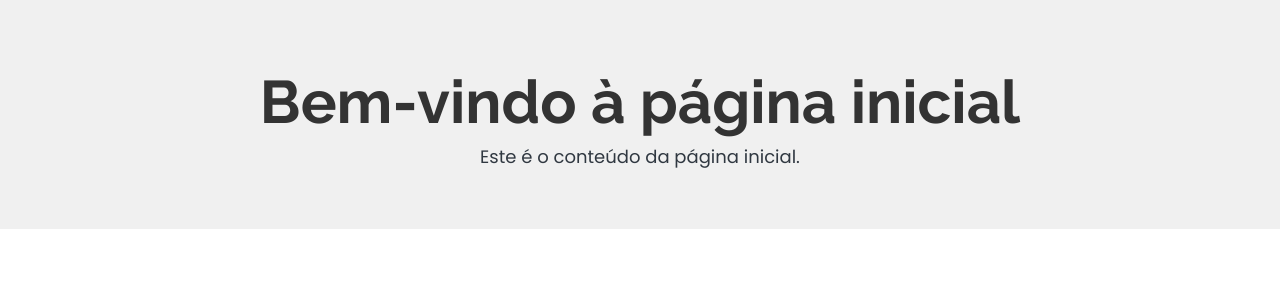
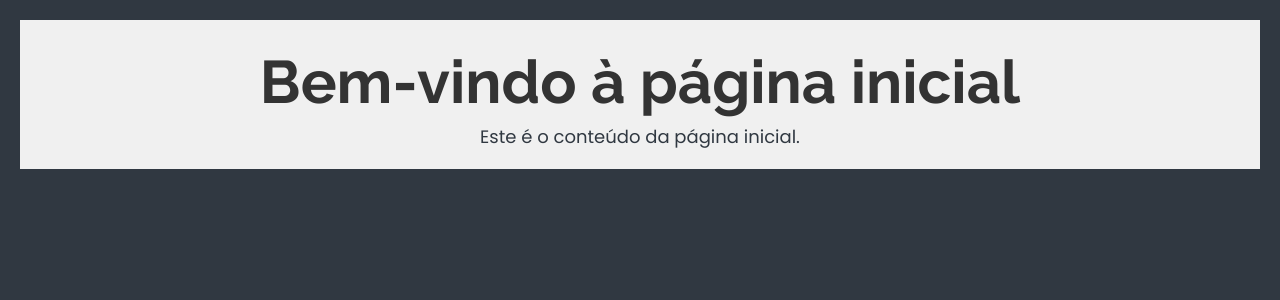
Before and after one commit to Edmitsu/adminLanche, a Vue app in the folder Public/: page /home in a window 1280 px wide. Shown: the top 300 px of the page. Built offline with nearby package versions, Linux system fonts and the light colour scheme.

Commit message:
background

```diff
--- a/Public/src/App.vue
+++ b/Public/src/App.vue
@@ -1,28 +1,19 @@
 <template>
-  <div>
-    <header>
-      <Nav />
-    </header>
-
-    <main>
-      <router-view></router-view>
-    </main>
-  </div>
+  <section id="Nav">
+    <Nav />
+  </section>
+  <section id="Content">
+    <router-view></router-view>
+  </section>
 </template>
 
 <script setup>
 import Nav from "./components/Nav.vue";
-import AddBebida from './components/AddBebidas.vue';
-import AddHamburguer from './components/AddHamburguer.vue'
-import AddPorcoes from './components/AddPorcoes.vue'
-import AtualizaBebidas from './components/AtualizaBebidas.vue'
-import AtualizaHamburguer from './components/AtualizaHamburguer.vue'
-import AtualizaPorcoes from './components/AtualizaPorcoes.vue'
-import Cadastro from './components/Cadastro.vue'
-import Home from './components/Home.vue'
-import Login from './components/Login.vue'
+
 </script>
 
-<style scoped>
-  /* Estilos do componente App.vue */
+<style>
+.Content{
+  height: 100%;
+}
 </style>
--- a/Public/src/assets/base.css
+++ /dev/null
@@ -1,86 +0,0 @@
-/* color palette from <https://github.com/vuejs/theme> */
-:root {
-  --vt-c-white: #ffffff;
-  --vt-c-white-soft: #f8f8f8;
-  --vt-c-white-mute: #f2f2f2;
-
-  --vt-c-black: #181818;
-  --vt-c-black-soft: #222222;
-  --vt-c-black-mute: #282828;
-
-  --vt-c-indigo: #2c3e50;
-
-  --vt-c-divider-light-1: rgba(60, 60, 60, 0.29);
-  --vt-c-divider-light-2: rgba(60, 60, 60, 0.12);
-  --vt-c-divider-dark-1: rgba(84, 84, 84, 0.65);
-  --vt-c-divider-dark-2: rgba(84, 84, 84, 0.48);
-
-  --vt-c-text-light-1: var(--vt-c-indigo);
-  --vt-c-text-light-2: rgba(60, 60, 60, 0.66);
-  --vt-c-text-dark-1: var(--vt-c-white);
-  --vt-c-text-dark-2: rgba(235, 235, 235, 0.64);
-}
-
-/* semantic color variables for this project */
-:root {
-  --color-background: var(--vt-c-white);
-  --color-background-soft: var(--vt-c-white-soft);
-  --color-background-mute: var(--vt-c-white-mute);
-
-  --color-border: var(--vt-c-divider-light-2);
-  --color-border-hover: var(--vt-c-divider-light-1);
-
-  --color-heading: var(--vt-c-text-light-1);
-  --color-text: var(--vt-c-text-light-1);
-
-  --section-gap: 160px;
-}
-
-@media (prefers-color-scheme: dark) {
-  :root {
-    --color-background: var(--vt-c-black);
-    --color-background-soft: var(--vt-c-black-soft);
-    --color-background-mute: var(--vt-c-black-mute);
-
-    --color-border: var(--vt-c-divider-dark-2);
-    --color-border-hover: var(--vt-c-divider-dark-1);
-
-    --color-heading: var(--vt-c-text-dark-1);
-    --color-text: var(--vt-c-text-dark-2);
-  }
-}
-
-*,
-*::before,
-*::after {
-  box-sizing: border-box;
-  margin: 0;
-  font-weight: normal;
-}
-
-body {
-  min-height: 100vh;
-  color: var(--color-text);
-  background: var(--color-background);
-  transition:
-    color 0.5s,
-    background-color 0.5s;
-  line-height: 1.6;
-  font-family:
-    Inter,
-    -apple-system,
-    BlinkMacSystemFont,
-    'Segoe UI',
-    Roboto,
-    Oxygen,
-    Ubuntu,
-    Cantarell,
-    'Fira Sans',
-    'Droid Sans',
-    'Helvetica Neue',
-    sans-serif;
-  font-size: 15px;
-  text-rendering: optimizeLegibility;
-  -webkit-font-smoothing: antialiased;
-  -moz-osx-font-smoothing: grayscale;
-}
--- a/Public/src/assets/main.css
+++ /dev/null
@@ -1,35 +0,0 @@
-@import './base.css';
-
-#app {
-  max-width: 1280px;
-  margin: 0 auto;
-  padding: 2rem;
-
-  font-weight: normal;
-}
-
-a,
-.green {
-  text-decoration: none;
-  color: hsla(160, 100%, 37%, 1);
-  transition: 0.4s;
-}
-
-@media (hover: hover) {
-  a:hover {
-    background-color: hsla(160, 100%, 37%, 0.2);
-  }
-}
-
-@media (min-width: 1024px) {
-  body {
-    /* display: flex; */
-    place-items: center;
-  }
-
-  #app {
-    display: grid;
-    grid-template-columns: 1fr 1fr;
-    padding: 0 2rem;
-  }
-}
--- a/Public/src/components/AddHamburguer.vue
+++ b/Public/src/components/AddHamburguer.vue
@@ -19,7 +19,7 @@
         <input type="number" id="price" v-model="comboData.price" required>
       </div>
       <div>
-        <label for="image">Imagem:</label>
+        <label for="image">Imagem: </label>
         <input type="file" id="image" @change="handleFileUpload">
       </div>
       <button type="submit">Adicionar Hamburguer</button>
--- a/Public/src/components/AddPorcoes.vue
+++ b/Public/src/components/AddPorcoes.vue
@@ -1,198 +1,74 @@
 <template>
   <div>
-    <h1>Adicionar Porções</h1>
-    <input v-model="search" placeholder="Pesquisa pelo Nome">
-    <button @click="searchPorcoes">Search</button>
-    <ul v-if="showPorcoes">
-      <li v-for="porcao in porcoes" :key="porcao._id">
-        <div v-if="porcao.display">
-          <img :src="getFullImageUrl(porcao.img)" alt="Imagem da Porção" width="100">
-          <input v-model="porcao.name">
-          <input v-model="porcao.price" type="number" step="0.01">
-          <textarea v-model="porcao.description"></textarea>
-          <input type="file" name="file" @change="handleFileChange(porcao)">
-          <button @click="updatePorcao(porcao)">Atualizar a Porção</button>
-          <button @click="deletePorcao(porcao._id)">Excluir Porção</button>
-        </div>
-      </li>
-    </ul>
+    <h2>Adicionar Porções</h2>
+    <form @submit.prevent="updatePorcao">
+      <div class="quantidade">
+        <label for="quantity">Quantity:</label>
+        <input type="text" id="quantity" v-model="porcaoData.quantity" required>
+      </div>
+      <div>
+        <label for="name">Nome:</label>
+        <input type="text" id="name" v-model="porcaoData.name" required>
+      </div>
+      <div>
+        <label for="description">Descrição:</label>
+        <input type="text" id="description" v-model="porcaoData.description">
+      </div>
+      <div>
+        <label for="price">Preço:</label>
+        <input type="number" id="price" v-model="porcaoData.price" required>
+      </div>
+      <div>
+        <label for="image">Imagem: </label>
+        <input type="file" id="image" @change="handleFileUpload">
+      </div>
+      <button type="submit">Adicionar Porção</button>
+    </form>
   </div>
-  <router-link to="/add-porcaos">
-    <button class="my-button">Adicionar Porções</button>
-  </router-link>
 </template>
 
 <script>
+import axios from 'axios';
+
 export default {
   data() {
     return {
-      porcoes: [],
-      search: "",
-      showPorcoes: false,
+      porcaoData: {
+        quantity: 1,
+        name: '',
+        description: '',
+        price: null,
+        image: null,
+      },
     };
   },
   methods: {
-    getFullImageUrl(src) {
-      return `http://localhost:4000/${src}`;
+    handleFileUpload(event) {
+      this.porcaoData.image = event.target.files[0];
     },
-    fetchPorcoes() {
-      fetch("http://localhost:4000/porcaos")
-        .then((response) => response.json())
-        .then((data) => {
-          this.porcoes = data.map(porcao => ({
-            ...porcao,
-            display: true
-          }));
+    updatePorcao() {
+      const formData = new FormData();
+      formData.append('quantity', this.porcaoData.quantity);
+      formData.append('name', this.porcaoData.name);
+      formData.append('description', this.porcaoData.description);
+      formData.append('price', this.porcaoData.price);
+      formData.append('file', this.porcaoData.image);
+      axios.post(`http://localhost:4000/porcao`, formData)
+        .then(response => {
+          console.log('Porção atualizada com sucesso:', response.data);
+
         })
-        .catch((error) => console.error(error));
+        .catch(error => {
+          console.error('Erro ao atualizar a porção:', error);
+        });
     },
-    searchPorcoes() {
-      if (this.search) {
-        this.porcoes.forEach(porcao => {
-          porcao.display = porcao.name.toLowerCase().includes(this.search.toLowerCase());
-        });
-        this.showPorcoes = true;
-      } else {
-        this.porcoes.forEach(porcao => {
-          porcao.display = true;
-        });
-        this.showPorcoes = false;
-      }
-    },
-    updatePorcao(porcao) {
-      fetch(`http://localhost:4000/porcao/${porcao._id}`, {
-        method: "PUT",
-        headers: {
-          "Content-Type": "application/json",
-        },
-        body: JSON.stringify(porcao),
-      })
-        .then((response) => response.json())
-        .then((data) => {
-          const index = this.porcoes.findIndex(item => item._id === porcao._id);
-          if (index !== -1) {
-            this.porcoes[index] = porcao;
-          }
-        })
-        .catch((error) => console.error(error));
-    },
-    deletePorcao(porcaoId) {
-      fetch(`http://localhost:4000/porcao/${porcaoId}`, {
-        method: "DELETE",
-      })
-        .then((response) => response.json())
-        .then((data) => {
-          this.porcoes = this.porcoes.filter(item => item._id !== porcaoId);
-        })
-        .catch((error) => console.error(error));
-    },
-    handleFileChange(porcao) {
-      const fileInput = event.target;
-      const file = fileInput.files[0];
-      const porcaoId = porcao._id;
-
-      if (file) {
-        const formData = new FormData();
-        formData.append("file", file);
-
-        fetch(`http://localhost:4000/porcao/${porcaoId}`, {
-          method: "PUT",
-          body: formData,
-        })
-          .then((response) => response.json())
-          .then((data) => {
-            const index = this.porcoes.findIndex(item => item._id === porcaoId);
-            if (index !== -1) {
-              this.porcoes[index] = data;
-            }
-          })
-          .catch((error) => console.error(error));
-      }
-    },
-  },
-  created() {
-    this.fetchPorcoes();
   },
 };
 </script>
+<style>
 
-<style>
-  /* Estilo para o contêiner principal */
-  div {
-    text-align: center;
-    background-color: #f0f0f0;
-    padding: 20px;
-  }
+.quantidade{
+  display: none;
+}
 
-  /* Estilo para o título H1 */
-  h1 {
-    font-size: 24px;
-    color: #333;
-  }
-
-  /* Estilo para o campo de pesquisa */
-  input[type="text"] {
-    padding: 8px;
-    margin: 10px 0;
-  }
-
-  /* Estilo para o botão de pesquisa */
-  button {
-    background-color: #007bff;
-    color: #fff;
-    padding: 10px 20px;
-    border: none;
-    cursor: pointer;
-  }
-
-  /* Estilo para a lista de porções */
-  ul {
-    list-style: none; /* Remove os marcadores de lista (pontos) */
-    padding: 0;
-  }
-
-  /* Estilo para cada item da lista (li) */
-  li {
-    background-color: #fff;
-    padding: 10px;
-    margin: 10px 0;
-  }
-
-  /* Estilo para a imagem da porção */
-  img {
-    max-width: 100%;
-    height: auto;
-  }
-
-  /* Estilo para campos de entrada de texto e número */
-  input[type="text"],
-  input[type="number"],
-  textarea {
-    width: 100%;
-    padding: 8px;
-    margin: 5px 0;
-  }
-
-  /* Estilo para o botão "Atualizar Porção" */
-  button.update-button {
-    background-color: #28a745;
-    color: #fff;
-    padding: 10px 20px;
-    border: none;
-    cursor: pointer;
-  }
-
-  /* Estilo para o botão "Excluir Porção" */
-  button.delete-button {
-    background-color: #dc3545;
-    color: #fff;
-    padding: 10px 20px;
-    border: none;
-    cursor: pointer;
-  }
-
-  /* Estilo para o input de arquivo */
-  input[type="file"] {
-    margin-top: 10px;
-  }
 </style>
--- a/Public/src/components/AtualizaBebidas.vue
+++ b/Public/src/components/AtualizaBebidas.vue
@@ -1,6 +1,6 @@
    <template>
     <div>
-      <h1>Atualizar Bebidas</h1>
+      <h2>Atualizar Bebidas</h2>
       <input v-model="search" placeholder="Pesquisa pelo Nome">
       <button @click="searchBebidas">Search</button>
       <ul v-if="showBebidas">
@@ -18,7 +18,7 @@
       </ul>
     </div>
     <router-link to="/add-bebidas">
-      <button class="my-button">Adicionar Bebidas</button>
+      <button class="my-button">Atualizar Bebidas</button>
     </router-link>
   </template>
 
--- a/Public/src/components/AtualizaHamburguer.vue
+++ b/Public/src/components/AtualizaHamburguer.vue
@@ -1,6 +1,6 @@
 <template>
   <div>
-    <h1>Atualizar Hamburguer</h1>
+    <h2>Atualizar Hamburguer</h2>
     <input v-model="search" placeholder="Search by Name">
     <button @click="searchHamburgers">Search</button>
     <ul v-if="showHamburgers">
@@ -18,7 +18,7 @@
     </ul>
   </div>
   <router-link to="/add-hamburguer">
-    <button class="my-button">Add Hamburger</button>
+    <button class="my-button">Atualizar Hamburger</button>
   </router-link>
 </template>
 
--- a/Public/src/components/AtualizaPorcoes.vue
+++ b/Public/src/components/AtualizaPorcoes.vue
@@ -1,74 +1,198 @@
 <template>
   <div>
     <h2>Atualizar Porções</h2>
-    <form @submit.prevent="updatePorcao">
-      <div class="quntidade">
-        <label for="quantity">Quantity:</label>
-        <input type="text" id="quantity" v-model="porcaoData.quantity" required>
-      </div>
-      <div>
-        <label for="name">Nome:</label>
-        <input type="text" id="name" v-model="porcaoData.name" required>
-      </div>
-      <div>
-        <label for="description">Descrição:</label>
-        <input type="text" id="description" v-model="porcaoData.description">
-      </div>
-      <div>
-        <label for="price">Preço:</label>
-        <input type="number" id="price" v-model="porcaoData.price" required>
-      </div>
-      <div>
-        <label for="image">Nova Imagem:</label>
-        <input type="file" id="image" @change="handleFileUpload">
-      </div>
-      <button type="submit">Atualizar Porção</button>
-    </form>
+    <input v-model="search" placeholder="Pesquisa pelo Nome">
+    <button @click="searchPorcoes">Search</button>
+    <ul v-if="showPorcoes">
+      <li v-for="porcao in porcoes" :key="porcao._id">
+        <div v-if="porcao.display">
+          <img :src="getFullImageUrl(porcao.img)" alt="Imagem da Porção" width="100">
+          <input v-model="porcao.name">
+          <input v-model="porcao.price" type="number" step="0.01">
+          <textarea v-model="porcao.description"></textarea>
+          <input type="file" name="file" @change="handleFileChange(porcao)">
+          <button @click="updatePorcao(porcao)">Atualizar a Porção</button>
+          <button @click="deletePorcao(porcao._id)">Excluir Porção</button>
+        </div>
+      </li>
+    </ul>
   </div>
+  <router-link to="/add-porcaos">
+    <button class="my-button">Atualizar Porção</button>
+  </router-link>
 </template>
 
 <script>
-import axios from 'axios';
-
 export default {
   data() {
     return {
-      porcaoData: {
-        quantity: 1,
-        name: '',
-        description: '',
-        price: null,
-        image: null,
-      },
+      porcoes: [],
+      search: "",
+      showPorcoes: false,
     };
   },
   methods: {
-    handleFileUpload(event) {
-      this.porcaoData.image = event.target.files[0];
+    getFullImageUrl(src) {
+      return `http://localhost:4000/${src}`;
     },
-    updatePorcao() {
-      const formData = new FormData();
-      formData.append('quantity', this.porcaoData.quantity);
-      formData.append('name', this.porcaoData.name);
-      formData.append('description', this.porcaoData.description);
-      formData.append('price', this.porcaoData.price);
-      formData.append('file', this.porcaoData.image);
-      axios.post(`http://localhost:4000/porcao`, formData)
-        .then(response => {
-          console.log('Porção atualizada com sucesso:', response.data);
+    fetchPorcoes() {
+      fetch("http://localhost:4000/porcaos")
+        .then((response) => response.json())
+        .then((data) => {
+          this.porcoes = data.map(porcao => ({
+            ...porcao,
+            display: true
+          }));
+        })
+        .catch((error) => console.error(error));
+    },
+    searchPorcoes() {
+      if (this.search) {
+        this.porcoes.forEach(porcao => {
+          porcao.display = porcao.name.toLowerCase().includes(this.search.toLowerCase());
+        });
+        this.showPorcoes = true;
+      } else {
+        this.porcoes.forEach(porcao => {
+          porcao.display = true;
+        });
+        this.showPorcoes = false;
+      }
+    },
+    updatePorcao(porcao) {
+      fetch(`http://localhost:4000/porcao/${porcao._id}`, {
+        method: "PUT",
+        headers: {
+          "Content-Type": "application/json",
+        },
+        body: JSON.stringify(porcao),
+      })
+        .then((response) => response.json())
+        .then((data) => {
+          const index = this.porcoes.findIndex(item => item._id === porcao._id);
+          if (index !== -1) {
+            this.porcoes[index] = porcao;
+          }
+        })
+        .catch((error) => console.error(error));
+    },
+    deletePorcao(porcaoId) {
+      fetch(`http://localhost:4000/porcao/${porcaoId}`, {
+        method: "DELETE",
+      })
+        .then((response) => response.json())
+        .then((data) => {
+          this.porcoes = this.porcoes.filter(item => item._id !== porcaoId);
+        })
+        .catch((error) => console.error(error));
+    },
+    handleFileChange(porcao) {
+      const fileInput = event.target;
+      const file = fileInput.files[0];
+      const porcaoId = porcao._id;
 
+      if (file) {
+        const formData = new FormData();
+        formData.append("file", file);
+
+        fetch(`http://localhost:4000/porcao/${porcaoId}`, {
+          method: "PUT",
+          body: formData,
         })
-        .catch(error => {
-          console.error('Erro ao atualizar a porção:', error);
-        });
+          .then((response) => response.json())
+          .then((data) => {
+            const index = this.porcoes.findIndex(item => item._id === porcaoId);
+            if (index !== -1) {
+              this.porcoes[index] = data;
+            }
+          })
+          .catch((error) => console.error(error));
+      }
     },
+  },
+  created() {
+    this.fetchPorcoes();
   },
 };
 </script>
+
 <style>
+  /* Estilo para o contêiner principal */
+  div {
+    text-align: center;
+    background-color: #f0f0f0;
+    padding: 20px;
+  }
 
-.quntidade{
-  display: none;
-}
+  /* Estilo para o título H1 */
+  h1 {
+    font-size: 24px;
+    color: #333;
+  }
 
+  /* Estilo para o campo de pesquisa */
+  input[type="text"] {
+    padding: 8px;
+    margin: 10px 0;
+  }
+
+  /* Estilo para o botão de pesquisa */
+  button {
+    background-color: #007bff;
+    color: #fff;
+    padding: 10px 20px;
+    border: none;
+    cursor: pointer;
+  }
+
+  /* Estilo para a lista de porções */
+  ul {
+    list-style: none; /* Remove os marcadores de lista (pontos) */
+    padding: 0;
+  }
+
+  /* Estilo para cada item da lista (li) */
+  li {
+    background-color: #fff;
+    padding: 10px;
+    margin: 10px 0;
+  }
+
+  /* Estilo para a imagem da porção */
+  img {
+    max-width: 100%;
+    height: auto;
+  }
+
+  /* Estilo para campos de entrada de texto e número */
+  input[type="text"],
+  input[type="number"],
+  textarea {
+    width: 100%;
+    padding: 8px;
+    margin: 5px 0;
+  }
+
+  /* Estilo para o botão "Atualizar Porção" */
+  button.update-button {
+    background-color: #28a745;
+    color: #fff;
+    padding: 10px 20px;
+    border: none;
+    cursor: pointer;
+  }
+
+  /* Estilo para o botão "Excluir Porção" */
+  button.delete-button {
+    background-color: #dc3545;
+    color: #fff;
+    padding: 10px 20px;
+    border: none;
+    cursor: pointer;
+  }
+
+  /* Estilo para o input de arquivo */
+  input[type="file"] {
+    margin-top: 10px;
+  }
 </style>
--- a/Public/src/style.css
+++ b/Public/src/style.css
@@ -85,6 +85,12 @@ body {
   font-weight: 400;
   line-height: 1.4;
   color: var(--main-gray);
+  background-color: var(--main-gray);
+}
+
+#app{
+  background-color: var(--main-gray);
+  height: 100%;
 }
 
 h1,
@@ -116,3 +122,8 @@ img {
   display: block;
   width: 100%;
 }
+
+label{
+  font-size: 2.5rem;
+  font-weight: bold;
+}
```
Also changed, not shown: Public/src/components/AddBebidas.vue (+4 -3 lines), Public/src/components/Nav.vue (+7 -8 lines).
